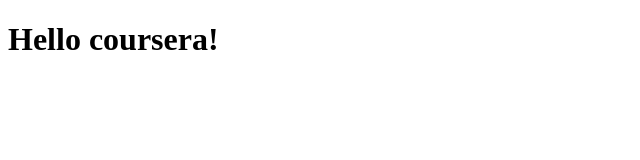
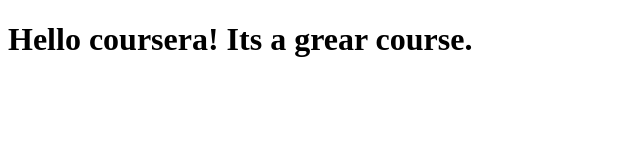
Before and after one commit to rockyyyr/coursera-test, a plain HTML site: page site/index.html in a window 1280 px wide. Shown: the whole page, without its empty margins (0-640 px from the left). Drawn offline with Linux system fonts and the light colour scheme.

Commit message:
Small addition to page content.

```diff
--- a/site/index.html
+++ b/site/index.html
@@ -4,7 +4,7 @@
 	<title>Hello Coursera!</title>
 </head>
 <body>
-	<h1>Hello coursera!</h1>
+	<h1>Hello coursera! Its a grear course.</h1>
 
 
 </body>
```
